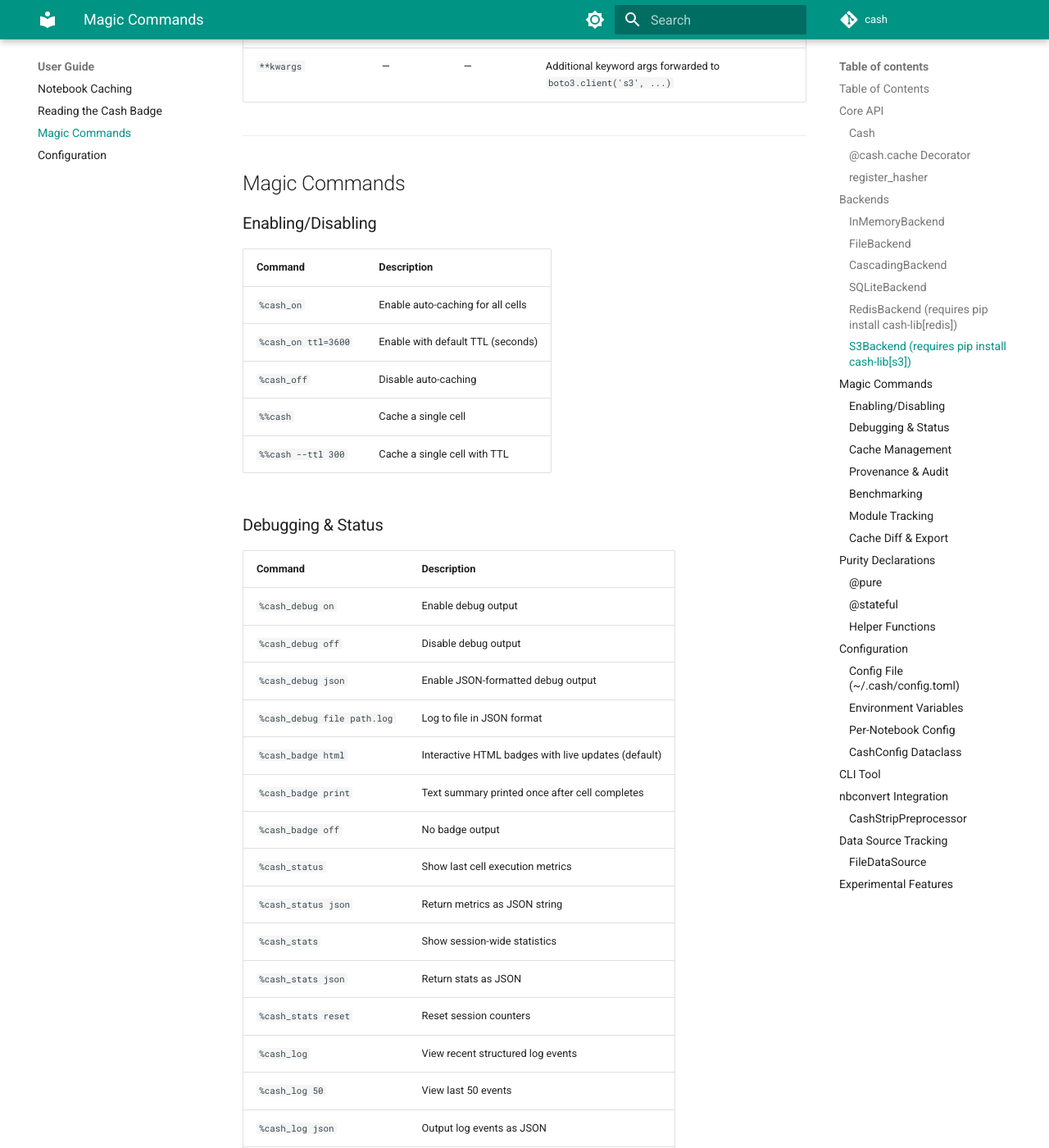
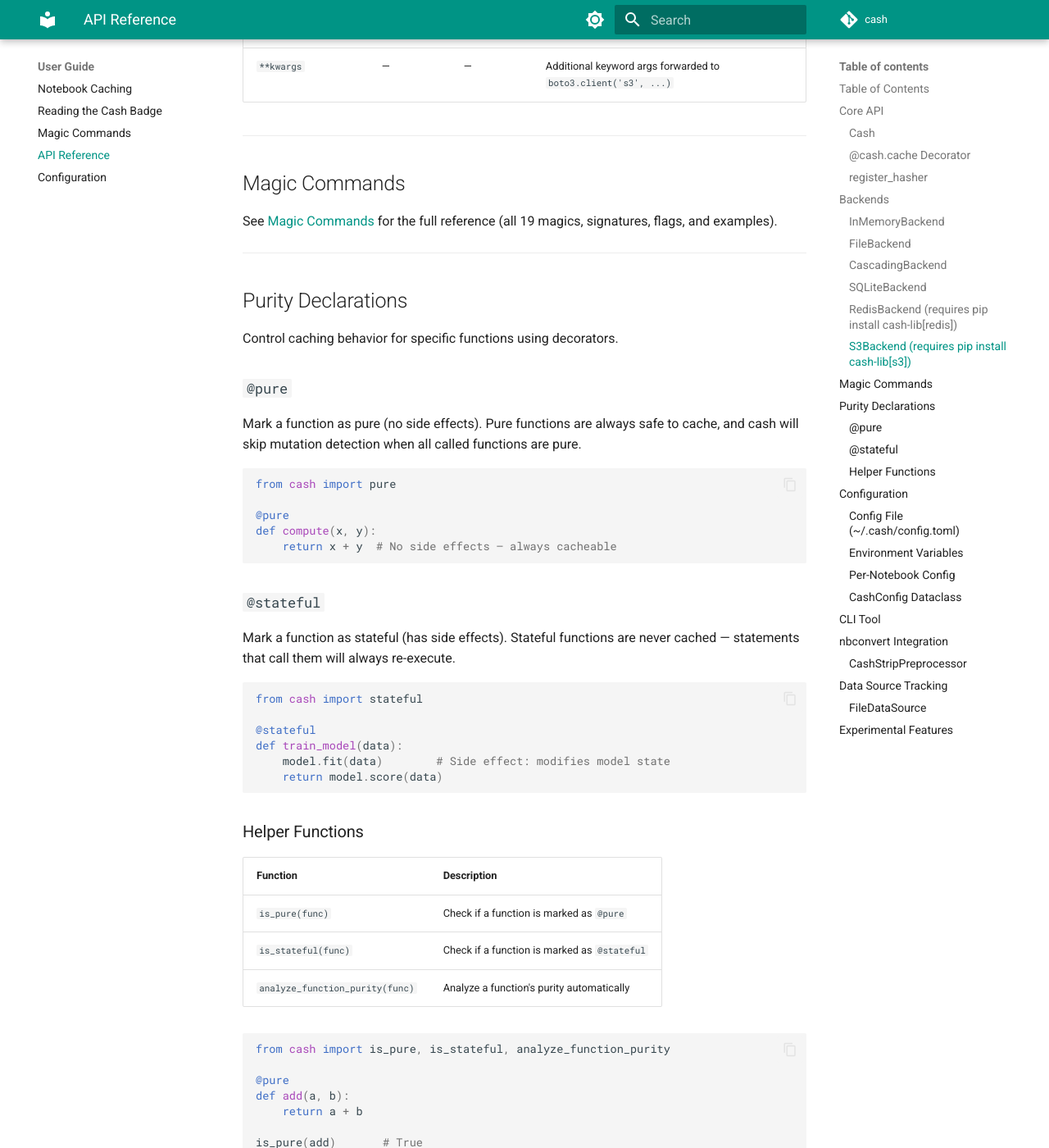
Before and after one commit to galgtonold/cash, an MkDocs documentation site: the page built from docs/api_reference.md, in a window 1280 px wide and 1400 px high, scrolled down 6537 px. Shown: the whole window at 82% size. Built offline with MkDocs 1.6.1 and Material for MkDocs 9.7.7, drawn with Linux system fonts in a browser that asks for light colours; comment, search, counter and statistics services are not loaded; some of the changed text lies outside the part shown.

Commit message:
docs(magics): add comprehensive magic-command reference (19 magics)

```diff
--- a/docs/api_reference.md
+++ b/docs/api_reference.md
@@ -245,99 +245,7 @@
 
 ## Magic Commands
 
-### Enabling/Disabling
-
-| Command | Description |
-|---------|-------------|
-| `%cash_on` | Enable auto-caching for all cells |
-| `%cash_on ttl=3600` | Enable with default TTL (seconds) |
-| `%cash_off` | Disable auto-caching |
-| `%%cash` | Cache a single cell |
-| `%%cash --ttl 300` | Cache a single cell with TTL |
-
-### Debugging & Status
-
-| Command | Description |
-|---------|-------------|
-| `%cash_debug on` | Enable debug output |
-| `%cash_debug off` | Disable debug output |
-| `%cash_debug json` | Enable JSON-formatted debug output |
-| `%cash_debug file path.log` | Log to file in JSON format |
-| `%cash_badge html` | Interactive HTML badges with live updates (default) |
-| `%cash_badge print` | Text summary printed once after cell completes |
-| `%cash_badge off` | No badge output |
-| `%cash_status` | Show last cell execution metrics |
-| `%cash_status json` | Return metrics as JSON string |
-| `%cash_stats` | Show session-wide statistics |
-| `%cash_stats json` | Return stats as JSON |
-| `%cash_stats reset` | Reset session counters |
-| `%cash_log` | View recent structured log events |
-| `%cash_log 50` | View last 50 events |
-| `%cash_log json` | Output log events as JSON |
-| `%cash_log clear` | Clear log buffer |
-
-### Cache Management
-
-| Command | Description |
-|---------|-------------|
-| `%cash_verify` | Check cache integrity |
-| `%cash_verify --fix` | Auto-fix corrupted entries |
-| `%cash_repair` | Fix corrupted cache entries |
-| `%cash_repair --state` | Reset tracking state |
-| `%cash_repair --full` | Clear everything |
-| `%cash_export results.cache` | Export cache to file |
-| `%cash_export results.cache --vars x,y` | Export specific variables |
-| `%cash_import results.cache` | Import cache from file |
-| `%cash_import results.cache --merge` | Merge with existing cache |
-
-### Provenance & Audit
-
-| Command | Description |
-|---------|-------------|
-| `%cash_provenance x` | Show how variable `x` was computed |
-| `%cash_provenance x --graph` | Include dependency graph |
-| `%cash_provenance x --time` | Include computation timeline |
-| `%cash_provenance x --json` | Output as JSON |
-| `%cash_provenance --all` | List all tracked variables |
-| `%cash_provenance --clear` | Clear provenance data |
-| `%cash_audit on` | Enable audit logging (in-memory) |
-| `%cash_audit on --file audit.log` | Enable with file output |
-| `%cash_audit off` | Disable audit logging |
-| `%cash_audit show` | Show recent audit entries |
-| `%cash_audit show --json` | Show as JSON |
-| `%cash_audit show cache_hit` | Filter by operation type |
-| `%cash_audit summary` | Show summary statistics |
-| `%cash_audit clear` | Clear audit entries |
-
-### Benchmarking
-
-| Command | Description |
-|---------|-------------|
-| `%cash_benchmark` | Benchmark next cell (3 iterations) |
-| `%cash_benchmark 5` | Run 5 iterations |
-| `%cash_benchmark --cold` | Clear cache before each run |
-| `%cash_benchmark --compare` | Compare cached vs uncached execution |
-
-### Module Tracking
-
-| Command | Description |
-|---------|-------------|
-| `%cash_track my_module` | Track module for file changes |
-| `%cash_track my_module --reload` | Force reload module |
-| `%cash_track --list` | List tracked modules |
-| `%cash_track --check` | Check for changes and auto-reload |
-
-### Cache Diff & Export
-
-| Command | Description |
-|---------|-------------|
-| `%cash_diff file.cache` | Compare current session with exported cache |
-| `%cash_diff file.cache --vars` | Show variable-level differences |
-| `%cash_export file.cache` | Export cache entries (pickle format) |
-| `%cash_export file.json --json` | Export lineage as JSON (for `%cash_diff`) |
-| `%cash_export file --vars x,y` | Export specific variables only |
-| `%cash_import file.cache` | Import cache entries |
-| `%cash_import file.cache --merge` | Merge with existing cache |
+See [Magic Commands](magics.md) for the full reference (all 19 magics, signatures, flags, and examples).
 
 ---
 
--- a/mkdocs.yml
+++ b/mkdocs.yml
@@ -63,7 +63,8 @@
   - User Guide:
     - Notebook Caching: notebook_caching_api.md
     - Reading the Cash Badge: badges.md
-    - Magic Commands: api_reference.md
+    - Magic Commands: magics.md
+    - API Reference: api_reference.md
     - Configuration: getting-started/configuration.md
   - Tutorials:
     - Getting Started: tutorials/getting_started.md
```
Also changed, not shown: docs/magics.md (added, +536 -0 lines).
